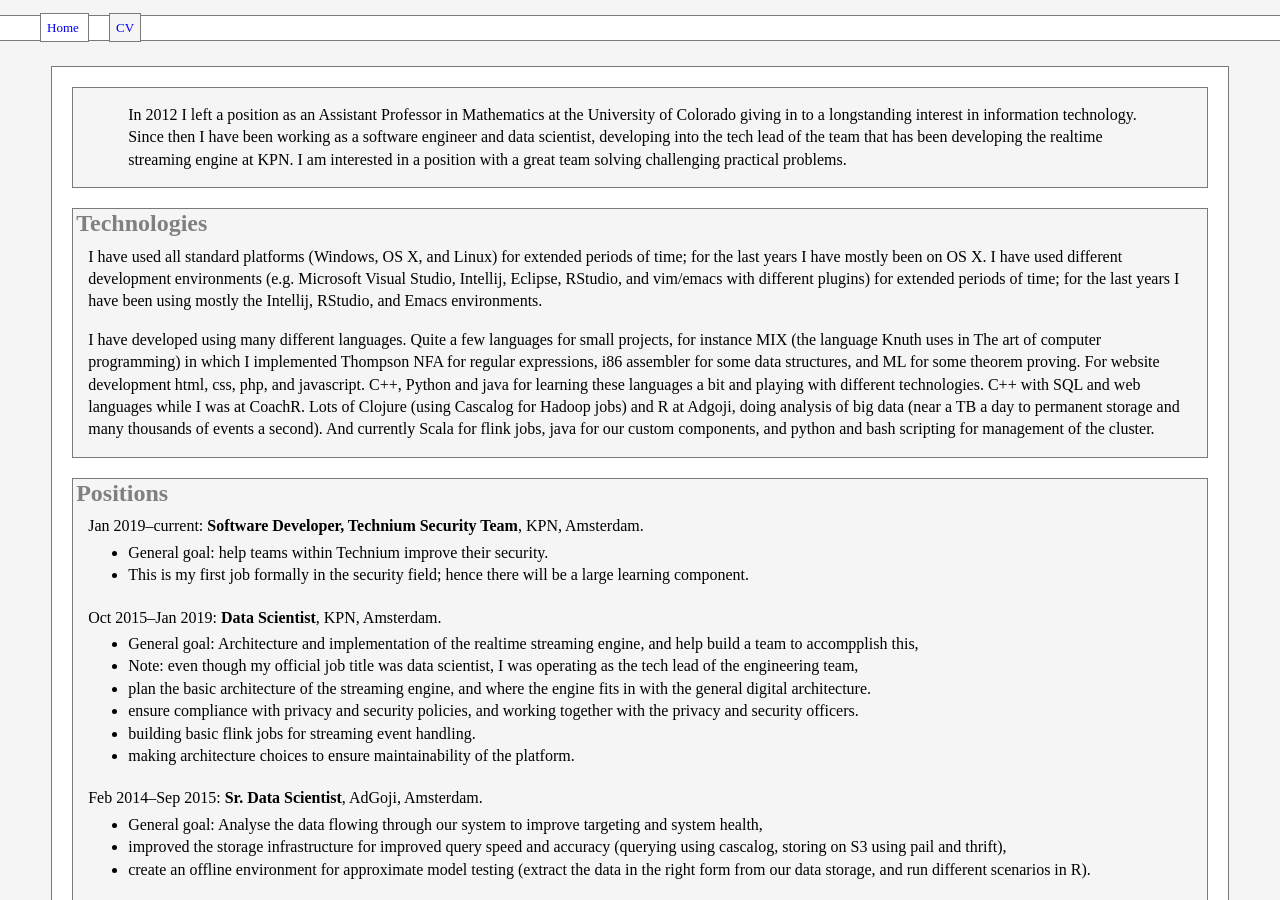
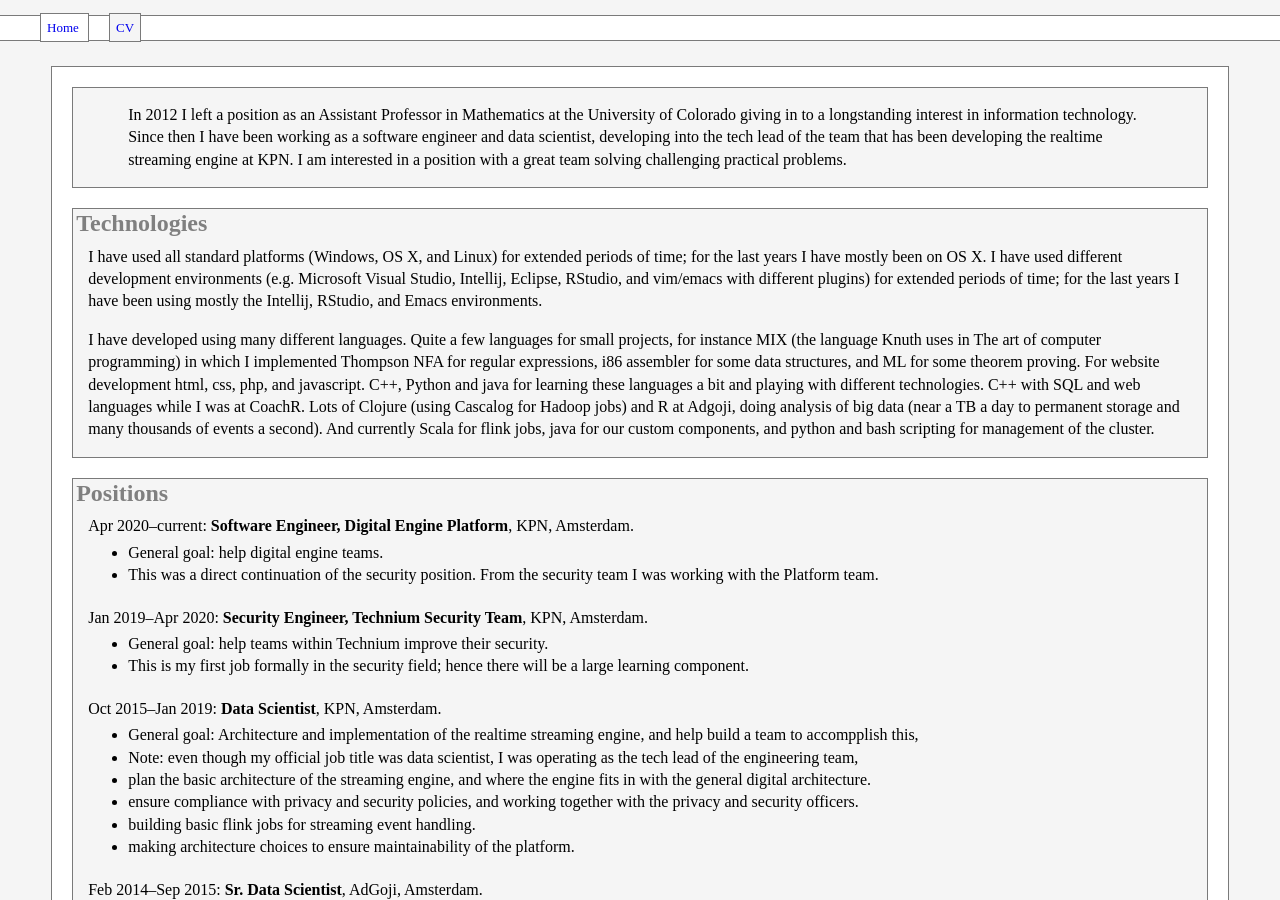
Before and after one commit to kasterma/kasterma.github.io, a Jekyll site: the page built from cv.html, in a window 1280 px wide and 900 px high. Built offline with Jekyll 4.4.1, drawn with Linux system fonts in a browser that asks for light colours.

Commit message:
feat(cv): update latest position

```diff
--- a/cv.html
+++ b/cv.html
@@ -58,7 +58,17 @@ title: Bart Kastermans' CV
 </h2>
 
 <p>
-Jan 2019&ndash;current: <b>Software Developer, Technium Security Team</b>, KPN, Amsterdam.
+Apr 2020&ndash;current: <b>Software Engineer, Digital Engine Platform</b>, KPN, Amsterdam.
+</p>
+<ul style="margin-top: -12px; margin-bottom: 20px;">
+  <li>General goal: help digital engine teams.</li>
+  <li>This was a direct continuation of the security position.  From the security team I
+    was working with the Platform team.</li>
+</ul>
+
+
+<p>
+Jan 2019&ndash;Apr 2020: <b>Security Engineer, Technium Security Team</b>, KPN, Amsterdam.
 </p>
 <ul style="margin-top: -12px; margin-bottom: 20px;">
   <li>General goal: help teams within Technium improve their security.</li>
```
